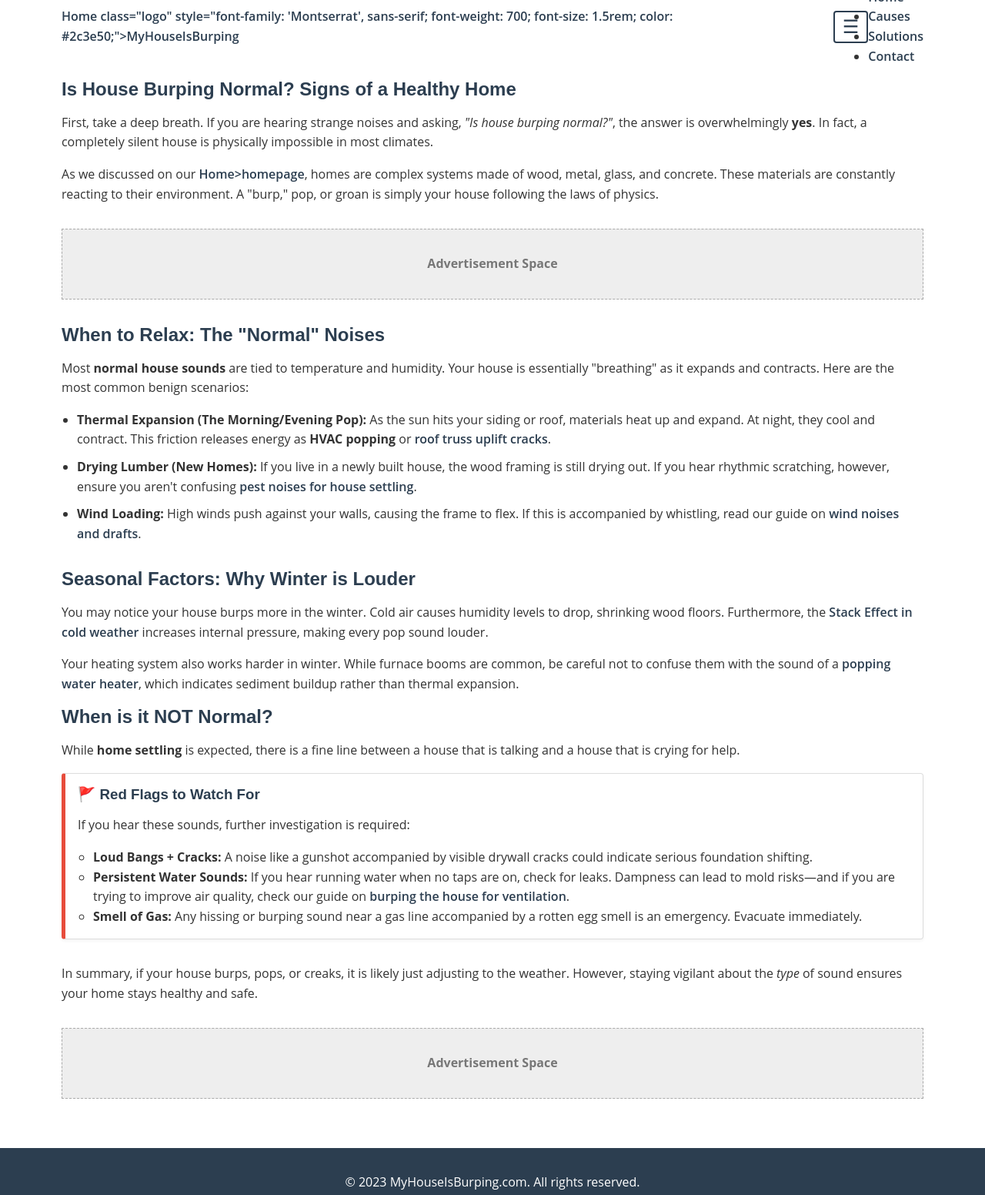
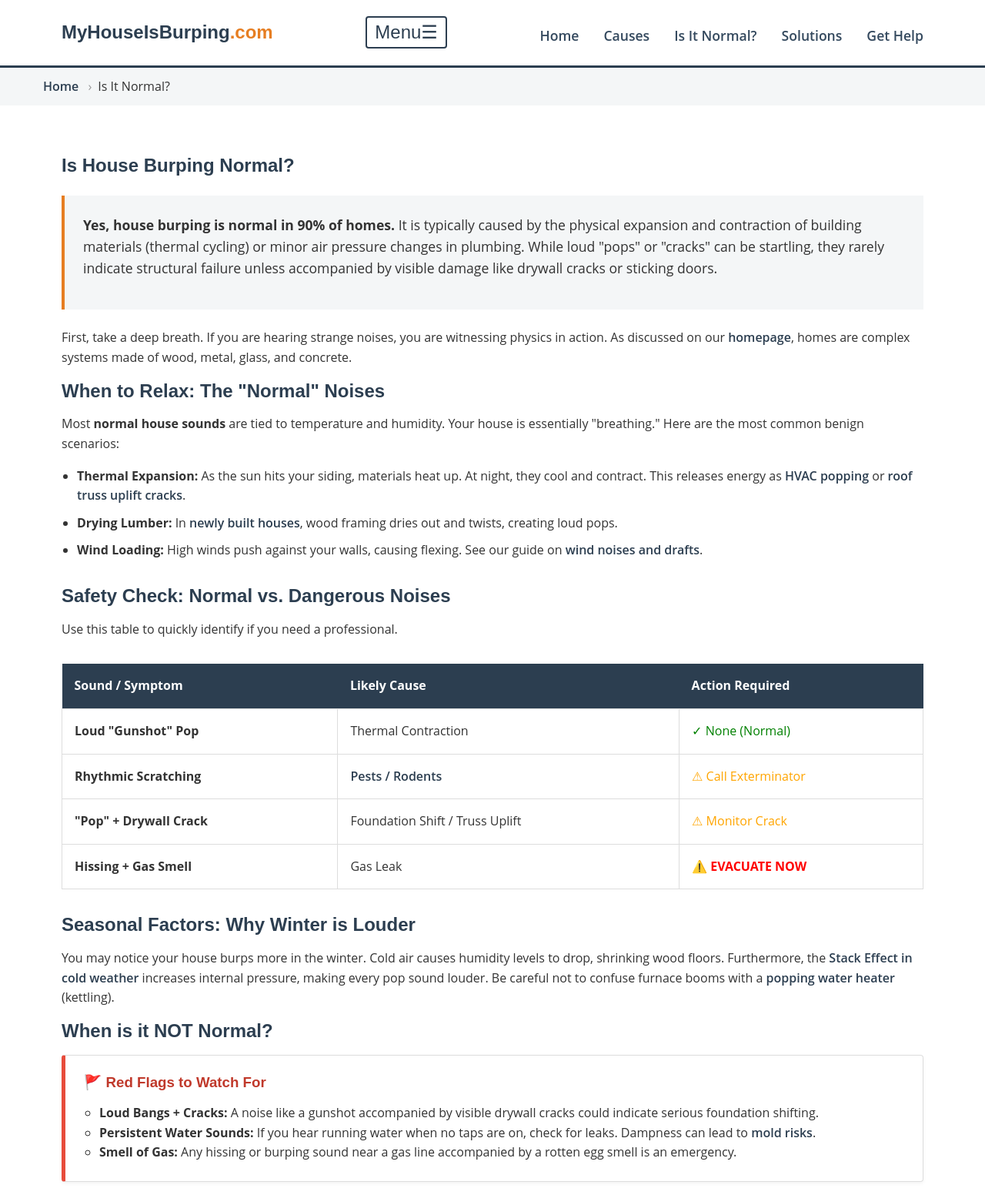
Before and after one commit to powder677/myhouseisburping, a plain HTML site: page pages/is-house-burping-normal.html in a window 1280 px wide. Shown: the top 1552 px of the page at 77% size. Drawn offline with Linux system fonts and the light colour scheme.

Commit message:
Update is-house-burping-normal.html

```diff
--- a/pages/is-house-burping-normal.html
+++ b/pages/is-house-burping-normal.html
@@ -1,26 +1,81 @@
 <!DOCTYPE html>
 <html lang="en">
-
 <head>
    <meta charset="UTF-8">
-   <script async src="https://pagead2.googlesyndication.com/pagead/js/adsbygoogle.js?client=ca-pub-3688809656284836"
-     crossorigin="anonymous"></script>
    <meta name="viewport" content="width=device-width, initial-scale=1.0">
-   <meta name="description" content="Is house burping normal? Learn distinguishing signs of a healthy home versus red flags. Covers home settling, thermal expansion, and HVAC popping.">
-   <title>Is House Burping Normal? Signs of a Healthy Home</title>
+
+   <title>Is House Burping Normal? Safety Check & Red Flags | MyHouseIsBurping.com</title>
+   <meta name="description" content="Is house burping normal? Yes, in 90% of cases noises are benign thermal expansion. Learn to distinguish normal settling from dangerous structural failure.">
+   <link rel="canonical" href="https://www.myhouseisburping.com/pages/is-house-burping-normal.html">
+
+   <meta property="og:title" content="Is House Burping Normal? Safety Check">
+   <meta property="og:description" content="Most house noises are safe physics. Here is how to tell the difference.">
+   <meta property="og:url" content="https://www.myhouseisburping.com/pages/is-house-burping-normal.html">
+   <meta property="og:type" content="article">
 
    <link rel="stylesheet" href="../css/styles.css">
+   <style>
+      /* AEO Specific Styles */
+      .direct-answer { background: #f4f6f7; padding: 1.5rem; border-left: 4px solid #e67e22; margin: 1.5rem 0; font-size: 1.1rem; }
+      .breadcrumb { background: #f4f6f7; padding: 0.75rem 0; margin-bottom: 2rem; }
+      .breadcrumb ol { list-style: none; display: flex; gap: 0.5rem; max-width: 1200px; margin: 0 auto; padding: 0 1rem; }
+      .breadcrumb li:not(:last-child)::after { content: "›"; margin-left: 0.5rem; color: #999; }
+      .breadcrumb a { color: #2c3e50; text-decoration: none; }
+      .comparison-table { width: 100%; border-collapse: collapse; margin: 2rem 0; }
+      .comparison-table th { background: #2c3e50; color: white; padding: 1rem; text-align: left; }
+      .comparison-table td { border: 1px solid #ddd; padding: 1rem; }
+      .related-questions { background: #f9f9f9; padding: 3rem 0; margin-top: 3rem; }
+      .question-grid { display: grid; grid-template-columns: repeat(auto-fit, minmax(280px, 1fr)); gap: 1.5rem; margin-top: 2rem; }
+      .question-card { background: white; padding: 1.5rem; border-radius: 8px; border-left: 4px solid #e67e22; text-decoration: none; color: inherit; display: block; box-shadow: 0 2px 5px rgba(0,0,0,0.05); }
+      .question-card:hover { transform: translateY(-2px); box-shadow: 0 4px 12px rgba(0,0,0,0.1); }
+   </style>
 
    <script type="application/ld+json">
    {
      "@context": "https://schema.org",
+     "@graph": [
+       {
+         "@type": "Article",
+         "@id": "https://www.myhouseisburping.com/pages/is-house-burping-normal.html#article",
+         "headline": "Is House Burping Normal? Signs of a Healthy Home",
+         "description": "Is house burping normal? Yes, in 90% of cases noises are benign thermal expansion. Learn to distinguish normal settling from dangerous structural failure.",
+         "author": {"@type": "Organization", "name": "MyHouseIsBurping.com"},
+         "publisher": {
+           "@type": "Organization",
+           "name": "MyHouseIsBurping.com",
+           "logo": {
+             "@type": "ImageObject",
+             "url": "https://www.myhouseisburping.com/assets/logo.png"
+           }
+         },
+         "datePublished": "2024-01-15",
+         "dateModified": "2026-02-08"
+       },
+       {
+         "@type": "BreadcrumbList",
+         "@id": "https://www.myhouseisburping.com/pages/is-house-burping-normal.html#breadcrumb",
+         "itemListElement": [
+            {
+               "@type": "ListItem",
+               "position": 1,
+               "name": "Home",
+               "item": "https://www.myhouseisburping.com/"
+            },
+            {
+               "@type": "ListItem",
+               "position": 2,
+               "name": "Is It Normal?"
+            }
+         ]
+       },
+       {
          "@type": "FAQPage",
          "mainEntity": [{
             "@type": "Question",
             "name": "Is house burping normal?",
             "acceptedAnswer": {
                "@type": "Answer",
-               "text": "Yes, in most cases, sounds characterized as 'house burping' are normal. They are usually caused by thermal expansion, settling materials, or minor air pressure changes in plumbing."
+               "text": "Yes, in 90% of cases, sounds characterized as 'house burping' are normal. They are usually caused by thermal expansion, settling materials, or minor air pressure changes in plumbing."
             }
          }, {
             "@type": "Question",
@@ -31,105 +86,172 @@
             }
          }]
        }
+     ]
+   }
    </script>
+
+   <script async src="https://pagead2.googlesyndication.com/pagead/js/adsbygoogle.js?client=ca-pub-3688809656284836" crossorigin="anonymous"></script>
 </head>
 
 <body>
-
-   <header>
-      <div class="container nav-container" style="display: flex; justify-content: space-between; align-items: center; height: 70px;">
-         <a href="/">Home class="logo" style="font-family: 'Montserrat', sans-serif; font-weight: 700; font-size: 1.5rem; color: #2c3e50;">MyHouseIsBurping</a>
-         <button class="nav-toggle" aria-label="Toggle navigation" aria-expanded="false">☰</button>
+   <header class="site-header">
+      <div class="container nav-container" style="display: flex; justify-content: space-between; align-items: center;">
+         <a href="/" class="logo" aria-label="MyHouseIsBurping Home">
+            MyHouseIsBurping<span class="accent-orange">.com</span>
+         </a>
+         <button class="nav-toggle" aria-label="Toggle navigation" aria-expanded="false">
+            <span class="sr-only">Menu</span>☰
+         </button>
+         <nav aria-label="Main navigation">
             <ul class="nav-menu">
                <li><a href="/">Home</a></li>
-            <li><a href="house-burping-causes.html">Causes</a></li>
-            <li><a href="how-to-stop-house-burping.html">Solutions</a></li>
-            <li><a href="../index.html#contact">Contact</a></li>
+               <li><a href="/pages/house-burping-causes.html">Causes</a></li>
+               <li><a href="/pages/is-house-burping-normal.html">Is It Normal?</a></li>
+               <li><a href="/pages/how-to-stop-house-burping.html">Solutions</a></li>
+               <li><a href="/pages/when-to-call-a-professional.html">Get Help</a></li>
             </ul>
+         </nav>
       </div>
    </header>
 
+   <nav aria-label="Breadcrumb" class="breadcrumb">
+      <ol itemscope itemtype="https://schema.org/BreadcrumbList">
+         <li itemprop="itemListElement" itemscope itemtype="https://schema.org/ListItem">
+            <a itemprop="item" href="/">
+               <span itemprop="name">Home</span>
+            </a>
+            <meta itemprop="position" content="1" />
+         </li>
+         <li itemprop="itemListElement" itemscope itemtype="https://schema.org/ListItem">
+            <span itemprop="name">Is It Normal?</span>
+            <meta itemprop="position" content="2" />
+         </li>
+      </ol>
+   </nav>
+
    <main class="container" style="padding-top: 2rem; padding-bottom: 2rem;">
+      <article>
+         <h1>Is House Burping Normal?</h1>
 
-      <article>
-         <h1>Is House Burping Normal? Signs of a Healthy Home</h1>
+         <div class="direct-answer">
+            <p><strong>Yes, house burping is normal in 90% of homes.</strong> It is typically caused by the physical expansion and contraction of building materials (thermal cycling) or minor air pressure changes in plumbing. While loud "pops" or "cracks" can be startling, they rarely indicate structural failure unless accompanied by visible damage like drywall cracks or sticking doors.</p>
+         </div>
 
          <p>
-            First, take a deep breath. If you are hearing strange noises and asking, <em>"Is house burping normal?"</em>, the answer is overwhelmingly <strong>yes</strong>. In fact, a completely silent house is physically impossible in most climates.
-         </p>
-         <p>
-            As we discussed on our <a href="/">Home>homepage</a>, homes are complex systems made of wood, metal, glass, and concrete. These materials are constantly reacting to their environment. A "burp," pop, or groan is simply your house following the laws of physics.
+            First, take a deep breath. If you are hearing strange noises, you are witnessing physics in action. As discussed on our <a href="/">homepage</a>, homes are complex systems made of wood, metal, glass, and concrete.
          </p>
 
-         <div class="ad-slot">
-            <span>Advertisement Space</span>
-         </div>
-
-         <section>
+         <section id="normal-noises">
             <h2>When to Relax: The "Normal" Noises</h2>
             <p>
-               Most <strong>normal house sounds</strong> are tied to temperature and humidity. Your house is essentially "breathing" as it expands and contracts. Here are the most common benign scenarios:
+               Most <strong>normal house sounds</strong> are tied to temperature and humidity. Your house is essentially "breathing." Here are the most common benign scenarios:
             </p>
             <ul style="margin-left: 20px; margin-bottom: 2rem; list-style-type: disc;">
                <li style="margin-bottom: 10px;">
-                  <strong>Thermal Expansion (The Morning/Evening Pop):</strong> As the sun hits your siding or roof, materials heat up and expand. At night, they cool and contract. This friction releases energy as <strong>HVAC popping</strong> or <a href="roof-truss-uplift-noises.html">roof truss uplift cracks</a>.
+                  <strong>Thermal Expansion:</strong> As the sun hits your siding, materials heat up. At night, they cool and contract. This releases energy as <a href="/pages/house-burping-hvac.html">HVAC popping</a> or <a href="/pages/roof-truss-uplift-noises.html">roof truss uplift cracks</a>.
                </li>
                <li style="margin-bottom: 10px;">
-                  <strong>Drying Lumber (New Homes):</strong> If you live in a newly built house, the wood framing is still drying out. If you hear rhythmic scratching, however, ensure you aren't confusing <a href="pest-noises-vs-house-settling.html">pest noises for house settling</a>.
+                  <strong>Drying Lumber:</strong> In <a href="/pages/house-burping-new-vs-old-house.html">newly built houses</a>, wood framing dries out and twists, creating loud pops.
                </li>
                <li style="margin-bottom: 10px;">
-                  <strong>Wind Loading:</strong> High winds push against your walls, causing the frame to flex. If this is accompanied by whistling, read our guide on <a href="wind-noises-in-house.html">wind noises and drafts</a>.
+                  <strong>Wind Loading:</strong> High winds push against your walls, causing flexing. See our guide on <a href="/pages/wind-noises-in-house.html">wind noises and drafts</a>.
                </li>
             </ul>
          </section>
 
-         <section>
+         <section id="safety-check">
+            <h2>Safety Check: Normal vs. Dangerous Noises</h2>
+            <p>Use this table to quickly identify if you need a professional.</p>
+            <table class="comparison-table">
+               <thead>
+                  <tr>
+                     <th>Sound / Symptom</th>
+                     <th>Likely Cause</th>
+                     <th>Action Required</th>
+                  </tr>
+               </thead>
+               <tbody>
+                  <tr>
+                     <td><strong>Loud "Gunshot" Pop</strong></td>
+                     <td>Thermal Contraction</td>
+                     <td style="color: green;">✓ None (Normal)</td>
+                  </tr>
+                  <tr>
+                     <td><strong>Rhythmic Scratching</strong></td>
+                     <td><a href="/pages/pest-noises-vs-house-settling.html">Pests / Rodents</a></td>
+                     <td style="color: orange;">⚠ Call Exterminator</td>
+                  </tr>
+                  <tr>
+                     <td><strong>"Pop" + Drywall Crack</strong></td>
+                     <td>Foundation Shift / Truss Uplift</td>
+                     <td style="color: orange;">⚠ Monitor Crack</td>
+                  </tr>
+                  <tr>
+                     <td><strong>Hissing + Gas Smell</strong></td>
+                     <td>Gas Leak</td>
+                     <td style="color: red; font-weight: bold;">⚠️ EVACUATE NOW</td>
+                  </tr>
+               </tbody>
+            </table>
+         </section>
+
+         <section id="seasonal-factors">
             <h2>Seasonal Factors: Why Winter is Louder</h2>
             <p>
-               You may notice your house burps more in the winter. Cold air causes humidity levels to drop, shrinking wood floors. Furthermore, the <a href="house-burping-cold-weather.html">Stack Effect in cold weather</a> increases internal pressure, making every pop sound louder.
-            </p>
-            <p>
-               Your heating system also works harder in winter. While furnace booms are common, be careful not to confuse them with the sound of a <a href="water-heater-popping-noise.html">popping water heater</a>, which indicates sediment buildup rather than thermal expansion.
+               You may notice your house burps more in the winter. Cold air causes humidity levels to drop, shrinking wood floors. Furthermore, the <a href="/pages/house-burping-cold-weather.html">Stack Effect in cold weather</a> increases internal pressure, making every pop sound louder. Be careful not to confuse furnace booms with a <a href="/pages/water-heater-popping-noise.html">popping water heater</a> (kettling).
             </p>
          </section>
 
-         <section>
+         <section id="red-flags">
             <h2>When is it NOT Normal?</h2>
-            <p>
-               While <strong>home settling</strong> is expected, there is a fine line between a house that is talking and a house that is crying for help.
-            </p>
-
-            <div class="card" style="border-left: 5px solid #e74c3c; margin-bottom: 2rem;">
-               <h3>🚩 Red Flags to Watch For</h3>
-               <p>If you hear these sounds, further investigation is required:</p>
+            <div class="card" style="border-left: 5px solid #e74c3c; background: #fff; padding: 1.5rem; margin-bottom: 2rem; box-shadow: 0 2px 5px rgba(0,0,0,0.05);">
+               <h3 style="color: #c0392b; margin-top: 0;">🚩 Red Flags to Watch For</h3>
                <ul style="margin-left: 20px; list-style-type: circle;">
                   <li><strong>Loud Bangs + Cracks:</strong> A noise like a gunshot accompanied by visible drywall cracks could indicate serious foundation shifting.</li>
-                  <li><strong>Persistent Water Sounds:</strong> If you hear running water when no taps are on, check for leaks. Dampness can lead to mold risks—and if you are trying to improve air quality, check our guide on <a href="house-burping-allergies-ventilation.html">burping the house for ventilation</a>.</li>
-                  <li><strong>Smell of Gas:</strong> Any hissing or burping sound near a gas line accompanied by a rotten egg smell is an emergency. Evacuate immediately.</li>
+                  <li><strong>Persistent Water Sounds:</strong> If you hear running water when no taps are on, check for leaks. Dampness can lead to <a href="/pages/house-burping-and-mold.html">mold risks</a>.</li>
+                  <li><strong>Smell of Gas:</strong> Any hissing or burping sound near a gas line accompanied by a rotten egg smell is an emergency.</li>
                </ul>
             </div>
          </section>
 
-         <p>
-            In summary, if your house burps, pops, or creaks, it is likely just adjusting to the weather. However, staying vigilant about the <em>type</em> of sound ensures your home stays healthy and safe.
-         </p>
-
-      </article>
-
-      <div class="ad-slot">
+         <div class="ad-slot" style="background: #eee; padding: 2rem; text-align: center; margin: 2rem 0;">
             <span>Advertisement Space</span>
          </div>
 
+      </article>
    </main>
+
+   <section class="related-questions">
+      <div class="container">
+         <h2 style="text-align: center;">Related Questions About House Noises</h2>
+         <div class="question-grid">
+
+            <a href="/pages/house-burping-causes.html" class="question-card">
+               <h3>What causes the popping?</h3>
+               <p>Deep dive into the physics of thermal expansion →</p>
+            </a>
+
+            <a href="/pages/how-to-stop-house-burping.html" class="question-card">
+               <h3>Can I stop the noise?</h3>
+               <p>5 DIY fixes to silence your home →</p>
+            </a>
+
+            <a href="/pages/when-to-call-a-professional.html" class="question-card">
+               <h3>When to call a pro?</h3>
+               <p>Know when a noise is a structural emergency →</p>
+            </a>
+
+         </div>
+      </div>
+   </section>
 
    <footer style="background: #2c3e50; color: #fff; padding: 2rem 0; text-align: center;">
       <div class="container">
-         <p>© 2023 MyHouseIsBurping.com. All rights reserved.</p>
+         <p>© 2024 MyHouseIsBurping.com. All rights reserved.</p>
          <p style="font-size: 0.8rem; opacity: 0.7;">Disclaimer: This website is for informational purposes only. Always consult a certified home inspector for structural concerns.</p>
       </div>
    </footer>
 
    <script src="../js/main.js"></script>
 </body>
-
 </html>
```
Lines whose indentation alone changed are shown as unchanged.
